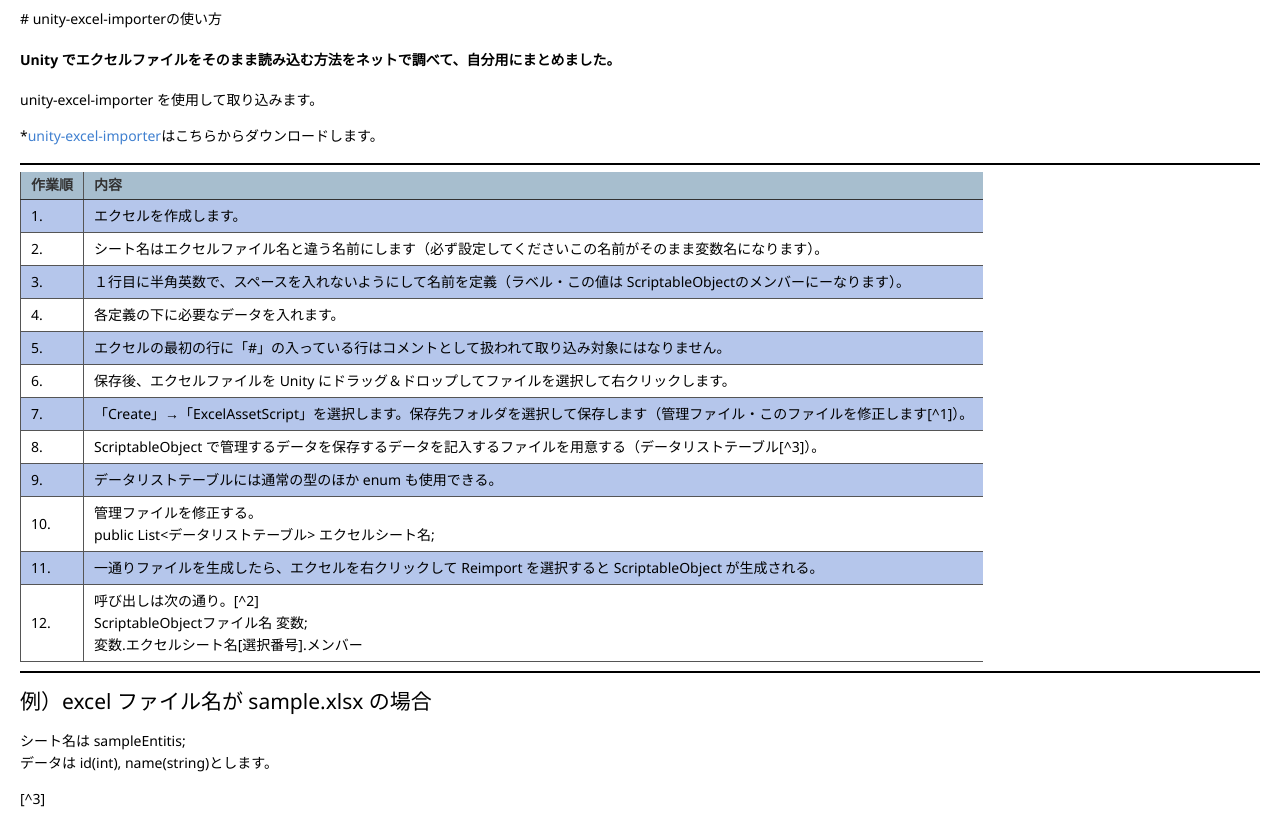
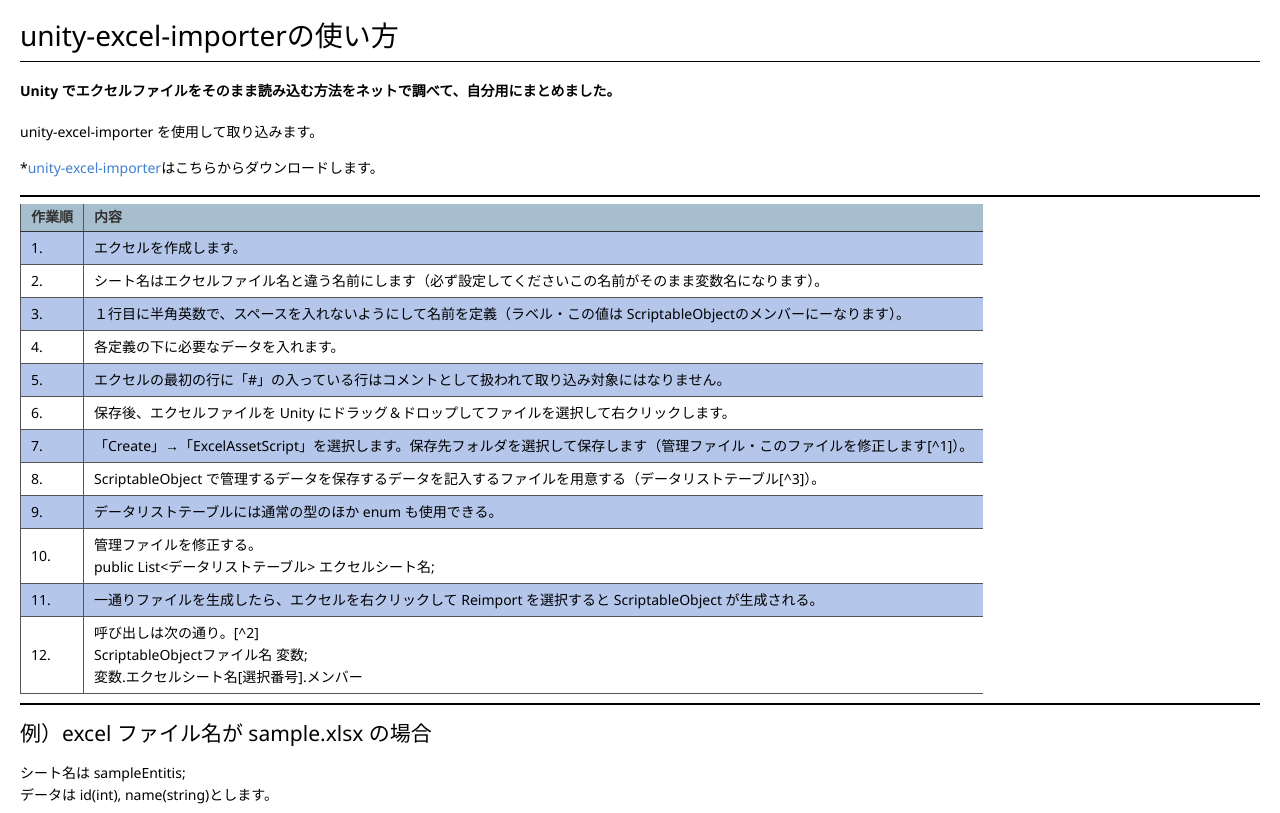
Before and after one commit to studioclips/UnityTipsPage, a plain HTML site: page docs/index.html in a window 1280 px wide. Shown: the top 813 px of the page. Drawn offline with Linux system fonts and the light colour scheme.

Commit message:
タイトル文字を h1 に修正

```diff
--- a/docs/index.html
+++ b/docs/index.html
@@ -386,7 +386,7 @@ blockquote {
 </head>
 <body>
 <link href="./mdcss.css" rel="stylesheet"></link>
-# unity-excel-importerの使い方
+<h1>unity-excel-importerの使い方</h1>
 <h4 id="unity-%E3%81%A7%E3%82%A8%E3%82%AF%E3%82%BB%E3%83%AB%E3%83%95%E3%82%A1%E3%82%A4%E3%83%AB%E3%82%92%E3%81%9D%E3%81%AE%E3%81%BE%E3%81%BE%E8%AA%AD%E3%81%BF%E8%BE%BC%E3%82%80%E6%96%B9%E6%B3%95%E3%82%92%E3%83%8D%E3%83%83%E3%83%88%E3%81%A7%E8%AA%BF%E3%81%B9%E3%81%A6%E3%80%81%E8%87%AA%E5%88%86%E7%94%A8%E3%81%AB%E3%81%BE%E3%81%A8%E3%82%81%E3%81%BE%E3%81%97%E3%81%9F%E3%80%82">Unity でエクセルファイルをそのまま読み込む方法をネットで調べて、自分用にまとめました。</h4>
 <p>unity-excel-importer を使用して取り込みます。</p>
 <p>*<a href="https://github.com/mikito/unity-excel-importer">unity-excel-importer</a>はこちらからダウンロードします。</p>
```
